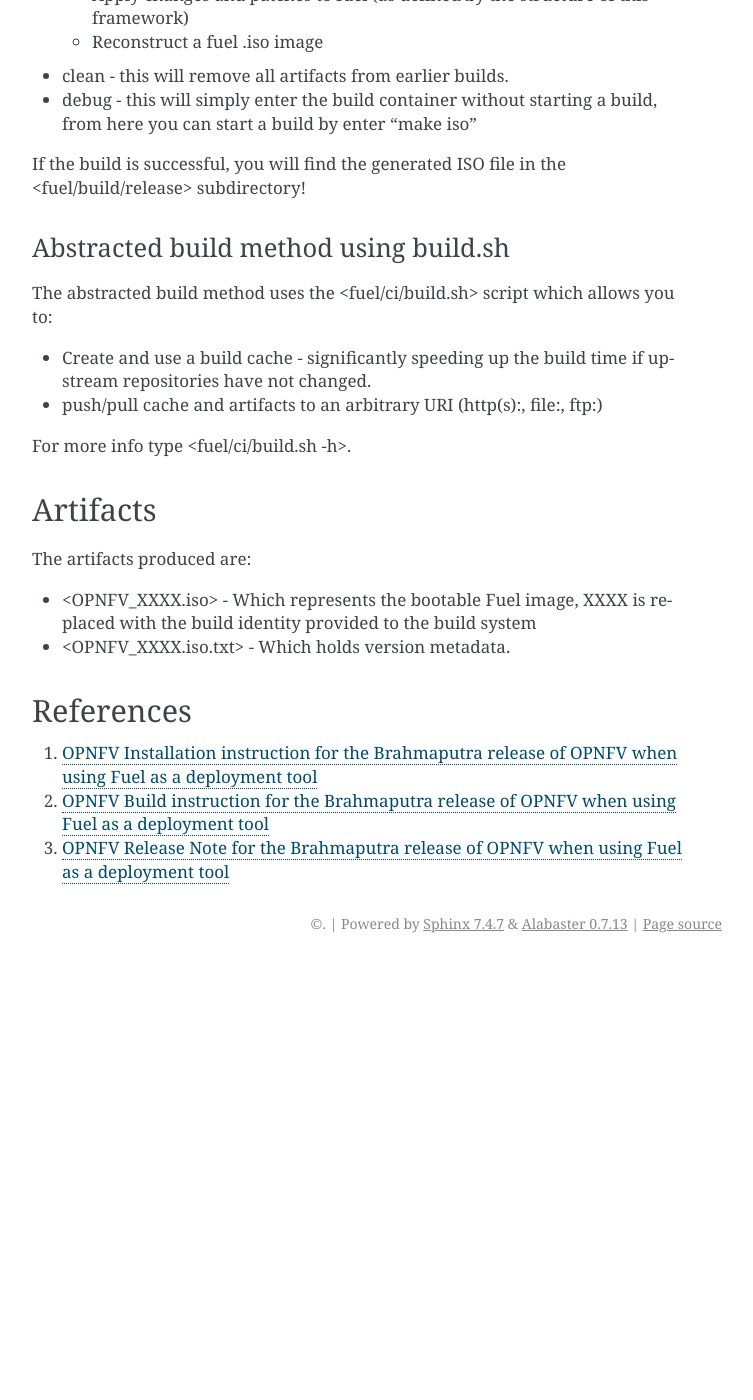
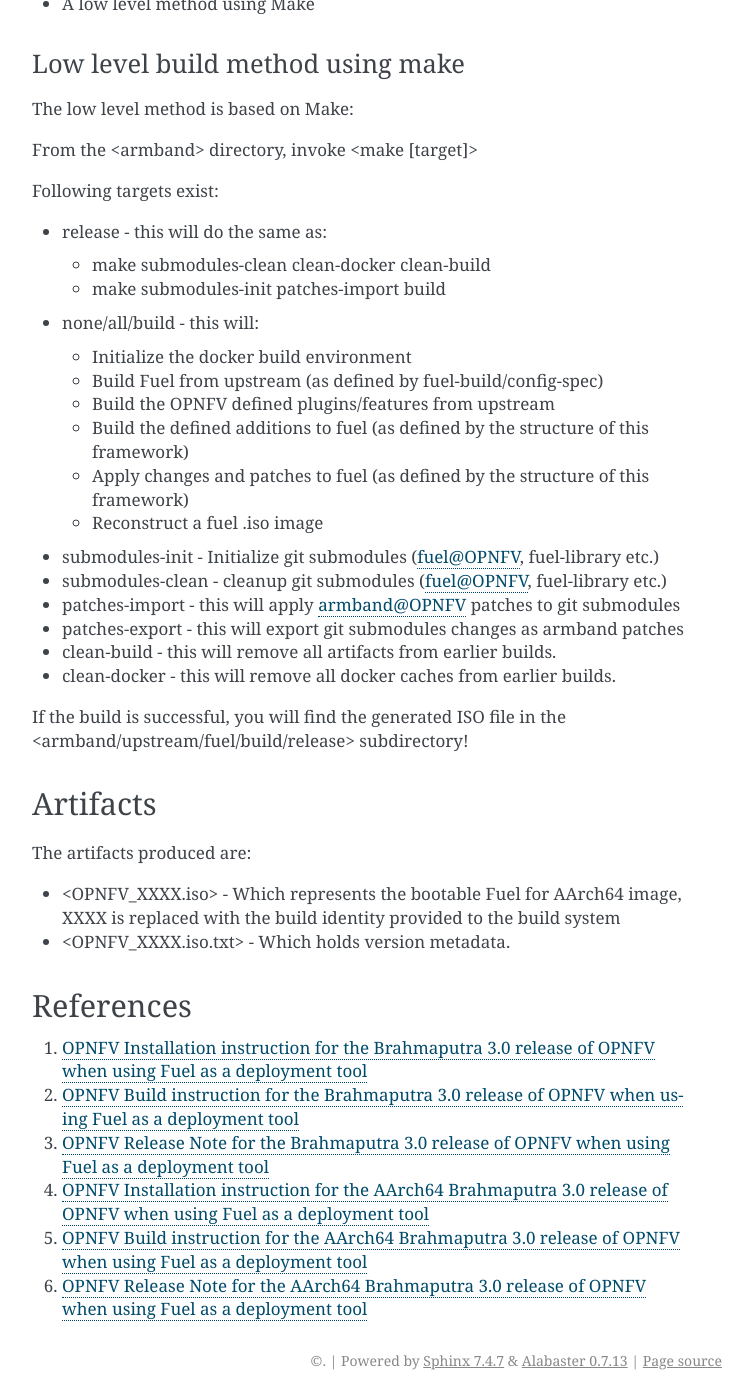
Before and after one commit to opnfv/armband, a Sphinx documentation site: the page built from docs/build-instruction.rst, in a window 1280 px wide and 1400 px high, scrolled down 5224 px. Shown: the whole window, without its empty margins (388-1141 px from the left). Built offline with Sphinx 7.4.7, drawn with Linux system fonts in a browser that asks for light colours; before the commit the page ends 6187 px from its top, so only the background shows below that; some of the changed text lies outside the part shown.

Commit message:
docs/build-instruction.rst: Armband refresh.
== DRAFT, for review, do not merge ==

Change-Id: I92b2024df53c392eaeea6a76c9d44b94b83b7f56

```diff
--- a/docs/build-instruction.rst
+++ b/docs/build-instruction.rst
@@ -1,5 +1,5 @@
 =================================================================================================
-OPNFV Build instruction for the Brahmaputra release of OPNFV when using Fuel as a deployment tool
+OPNFV Build instruction for the AArch64 Brahmaputra 3.0 release of OPNFV when using Fuel as a deployment tool
 =================================================================================================
 
 License
@@ -13,14 +13,14 @@
 ========
 
 This document describes how to build the Fuel deployment tool for the
-Brahmaputra release of OPNFV build system, dependencies and required
-system resources.
+AArch64 Brahmaputra release of OPNFV build system, dependencies and
+required system resources.
 
 Introduction
 ============
 
 This document describes the build system used to build the Fuel
-deployment tool for the Brahmaputra release of OPNFV, required
+deployment tool for the AArch64 Brahmaputra release of OPNFV, required
 dependencies and minimum requirements on the host to be used for the
 build system.
 
@@ -31,6 +31,10 @@
 
 The audience of this document is assumed to have good knowledge in
 network and Unix/Linux administration.
+
+Due to early docker and nodejs support on AArch64, we will still use an
+x86_64 Fuel Master to build and deploy an AArch64 target pool, as well
+as an x86_64 build machine for building the OPNFV ISO.
 
 Requirements
 ============
@@ -98,24 +104,24 @@
 - Select "SSH Public Keys" to the left and then "Add Key" and paste
   your public key in.
 
-Clone the OPNFV code Git repository with your SSH key
-~~~~~~~~~~~~~~~~~~~~~~~~~~~~~~~~~~~~~~~~~~~~~~~~~~~~~
+Clone the armband@OPNFV code Git repository with your SSH key
+~~~~~~~~~~~~~~~~~~~~~~~~~~~~~~~~~~~~~~~~~~~~~~~~~~~~~~~~~~~~~
 Now it is time to clone the code repository:
 
-$ git clone ssh://<Linux foundation user>@gerrit.opnfv.org:29418/fuel
+$ git clone ssh://<Linux foundation user>@gerrit.opnfv.org:29418/armband
 
-Now you should have the OPNFV fuel repository with the Fuel
+Now you should have the OPNFV ARMBAND repository with its
 directories stored locally on your build host.
 
 Check out the Brahmaputra release:
-$ cd fuel
-$ git checkout brahmaputra.1.0
+$ cd armband
+$ git checkout brahmaputra.3.0
 
-Clone the OPNFV code Git repository without a SSH key
-~~~~~~~~~~~~~~~~~~~~~~~~~~~~~~~~~~~~~~~~~~~~~~~~~~~~~
+Clone the armband@OPNFV code Git repository without a SSH key
+~~~~~~~~~~~~~~~~~~~~~~~~~~~~~~~~~~~~~~~~~~~~~~~~~~~~~~~~~~~~~
 You can also opt to clone the code repository without a SSH key:
 
-$ git clone https://gerrit.opnfv.org:29418/gerrit/fuel
+$ git clone https://gerrit.opnfv.org:29418/gerrit/armband
 
 Make sure to checkout the release tag as described above.
 
@@ -187,11 +193,17 @@
 available, the last resort is to turn off the caching of the Ubuntu
 packages in the build system. This is done by removing the
 "f_repobuild" from SUBDIRS in the beginning of
-the fuel/build/f_isoroot/Makefile.
+the armband/upstream/fuel/build/f_isoroot/Makefile.
 
 Note! Doing this will require the Fuel master node to have Internet
 access when installing the ISO artifact built as no Ubuntu package
 cache will be on the ISO!
+
+Note! Armband build system uses git submodules to track fuel and
+other upstream repos, so in order to apply the above change, one
+should first initialize the submodules and apply armband patches:
+$ make submodules-init
+$ make patches-import
 
 Configure your build environment
 --------------------------------
@@ -200,7 +212,10 @@
 standard Brahmaputra release **
 
 Select the versions of the components you want to build by editing the
-fuel/build/config.mk file.
+armband/upstream/fuel/build/config.mk file.
+
+Note! The same observation as above, before altering Makefile, run:
+$ make submodules-init patches-import
 
 Non official build: Selecting which plugins to build
 ----------------------------------------------------
@@ -209,7 +224,8 @@
 build (if any) can be done by environment variable
 "BUILD_FUEL_PLUGINS" prior to building.
 
-Only the plugin targets from fuel/build/f_isoroot/Makefile that are
+Only the plugin targets from
+armband/upstream/fuel/build/f_isoroot/Makefile that are
 specified in the environment variable will then be built. In order to
 completely disable the building of plugins, the environment variable
 is set to " ". When using this functionality, the resulting iso file
@@ -219,24 +235,30 @@
 This method of plugin selection is not meant to be used from within
 Gerrit!
 
+Note! So far, only ODL plugin was ported to AArch64.
+
 Building
 ========
 
-There are two methods available for building Fuel:
+There is only one preffered method available for building Fuel for AArch64:
 
 - A low level method using Make
-
-- An abstracted method using build.sh
 
 Low level build method using make
 ---------------------------------
 The low level method is based on Make:
 
-From the <fuel/build> directory, invoke <make [target]>
+From the <armband> directory, invoke <make [target]>
 
 Following targets exist:
 
-- none/all -  this will:
+- release - this will do the same as:
+
+  - make submodules-clean clean-docker clean-build
+
+  - make submodules-init patches-import build
+
+- none/all/build - this will:
 
   - Initialize the docker build environment
 
@@ -252,40 +274,42 @@
 
   - Reconstruct a fuel .iso image
 
-- clean - this will remove all artifacts from earlier builds.
+- submodules-init - Initialize git submodules (fuel@OPNFV, fuel-library etc.)
 
-- debug - this will simply enter the build container without starting a build, from here you can start a build by enter "make iso"
+- submodules-clean - cleanup git submodules (fuel@OPNFV, fuel-library etc.)
+
+- patches-import - this will apply armband@OPNFV patches to git submodules
+
+- patches-export - this will export git submodules changes as armband patches
+
+- clean-build - this will remove all artifacts from earlier builds.
+
+- clean-docker - this will remove all docker caches from earlier builds.
 
 If the build is successful, you will find the generated ISO file in
-the <fuel/build/release> subdirectory!
-
-Abstracted build method using build.sh
---------------------------------------
-The abstracted build method uses the <fuel/ci/build.sh> script which
-allows you to:
-
-- Create and use a build cache - significantly speeding up the
-  build time if upstream repositories have not changed.
-
-- push/pull cache and artifacts to an arbitrary URI (http(s):, file:, ftp:)
-
-For more info type <fuel/ci/build.sh -h>.
+the <armband/upstream/fuel/build/release> subdirectory!
 
 Artifacts
 =========
 
 The artifacts produced are:
 
-- <OPNFV_XXXX.iso> - Which represents the bootable Fuel image, XXXX is
-  replaced with the build identity provided to the build system
+- <OPNFV_XXXX.iso> - Which represents the bootable Fuel for AArch64 image,
+  XXXX is replaced with the build identity provided to the build system
 
 - <OPNFV_XXXX.iso.txt> - Which holds version metadata.
 
 References
 ==========
 
-1)  `OPNFV Installation instruction for the Brahmaputra release of OPNFV when using Fuel as a deployment tool <http://artifacts.opnfv.org/fuel/brahmaputra/docs/installation-instruction.html>`_
+1)  `OPNFV Installation instruction for the Brahmaputra 3.0 release of OPNFV when using Fuel as a deployment tool <http://artifacts.opnfv.org/fuel/brahmaputra/docs/installation-instruction.html>`_
 
-2) `OPNFV Build instruction for the Brahmaputra release of OPNFV when using Fuel as a deployment tool <http://artifacts.opnfv.org/fuel/brahmaputra/docs/build-instruction.html>`_
+2) `OPNFV Build instruction for the Brahmaputra 3.0 release of OPNFV when using Fuel as a deployment tool <http://artifacts.opnfv.org/fuel/brahmaputra/docs/build-instruction.html>`_
 
-3) `OPNFV Release Note for the Brahmaputra release of OPNFV when using Fuel as a deployment tool <http://artifacts.opnfv.org/fuel/brahmaputra/docs/release-notes.html>`_
+3) `OPNFV Release Note for the Brahmaputra 3.0 release of OPNFV when using Fuel as a deployment tool <http://artifacts.opnfv.org/fuel/brahmaputra/docs/release-notes.html>`_
+
+4)  `OPNFV Installation instruction for the AArch64 Brahmaputra 3.0 release of OPNFV when using Fuel as a deployment tool <http://artifacts.opnfv.org/armband/brahmaputra/docs/installation-instruction.html>`_
+
+5) `OPNFV Build instruction for the AArch64 Brahmaputra 3.0 release of OPNFV when using Fuel as a deployment tool <http://artifacts.opnfv.org/armband/brahmaputra/docs/build-instruction.html>`_
+
+6) `OPNFV Release Note for the AArch64 Brahmaputra 3.0 release of OPNFV when using Fuel as a deployment tool <http://artifacts.opnfv.org/armband/brahmaputra/docs/release-notes.html>`_
--- a/docs/index.rst
+++ b/docs/index.rst
@@ -4,9 +4,9 @@
 .. You should have received a copy of the license along with this work.
 .. If not, see <http://creativecommons.org/licenses/by/4.0/>.
 
-**********
-Fuel@OPNFV
-**********
+*****************
+ArmbandFuel@OPNFV
+*****************
 
 .. toctree::
    :maxdepth: 4
```
Also changed, not shown: other parts of docs/build-instruction.rst (+3 -1 lines).
